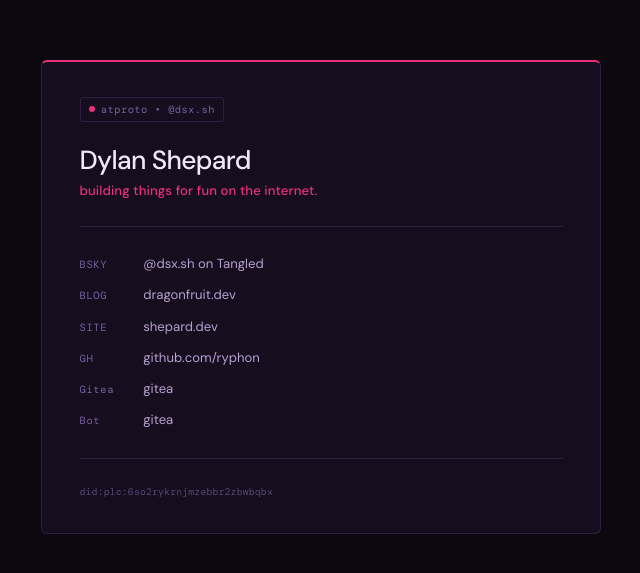
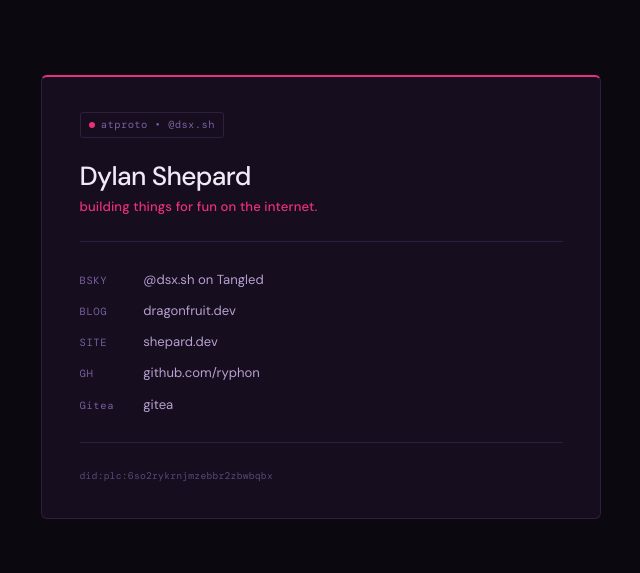
Before and after one commit to dsxsh/dsx.sh, a plain HTML site: page index.html in a window 1280 px wide. Shown: the part 103-676 px from the top of the page, without its empty margins (319-959 px from the left). Drawn offline with nearby package versions, Linux system fonts and the light colour scheme.

Commit message:
no bot there

```diff
--- a/index.html
+++ b/index.html
@@ -193,10 +193,6 @@
         <span class="link-label">Gitea</span>
         gitea
       </a>
-      <a href="https://git.dragonfruit.dev" rel="noopener">
-        <span class="link-label">Bot</span>
-        gitea
-      </a>
     </nav>
 
     <footer>
```
